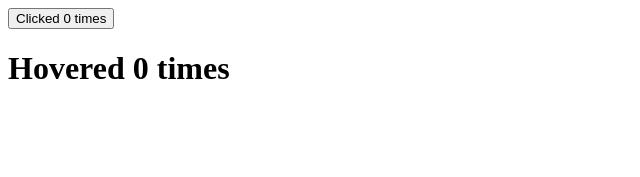
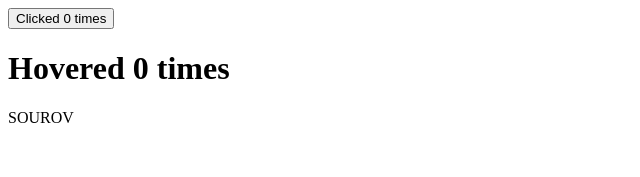
Before and after one commit to SOUROVSARKERTEC12/React, a React (Create React App) app: page / in a window 1280 px wide. Shown: the top 177 px of the page, without its empty margins (0-640 px from the left). Built offline with nearby package versions, Linux system fonts and the light colour scheme.

Commit message:
smart props

```diff
--- a/src/App.js
+++ b/src/App.js
@@ -1,6 +1,7 @@
 import React from 'react';
 import ClickCounter from './components/ClickCounter';
 import HoverCounter from './components/HoverCounter';
+import User from './components/User'
 // import Text from './components/composition/Text';
 // import Emoji from './components/composition/Emoji';
 // import Bracket from './components/composition/Bracket';
@@ -12,6 +13,7 @@ function App() {
     return <div className='app'>
         <ClickCounter />
         <HoverCounter />
+        <User name = "SOUROV" />
     </div>;
     // return (
     //     <Emoji>
--- /dev/null
+++ b/src/components/User.js
@@ -0,0 +1,5 @@
+import React from 'react';
+
+export default function User({name}){
+    return name;
+}
```
